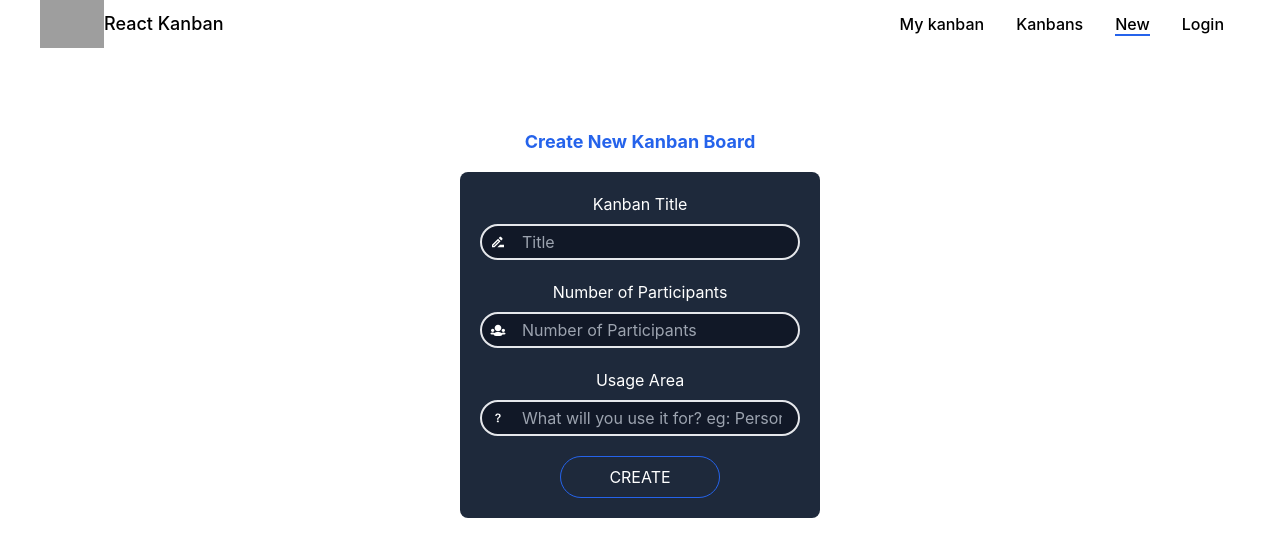
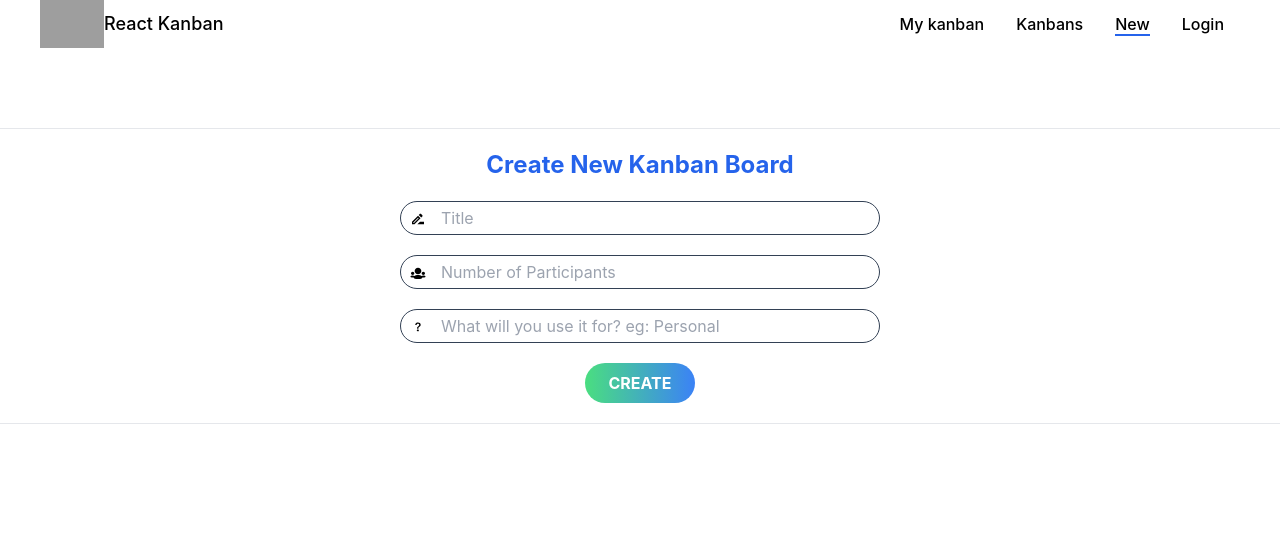
Before and after one commit to MustafaYavas/kanban-board, a React (Create React App) app in the folder client/: page /boards/new in a window 1280 px wide. Shown: the top 556 px of the page. Built offline with nearby package versions, Linux system fonts and the light colour scheme; grey boxes are pictures that could not be loaded.

Commit message:
Update form styles

```diff
--- a/client/src/boards/components/NewKanban/NewKanbanForm.js
+++ b/client/src/boards/components/NewKanban/NewKanbanForm.js
@@ -11,28 +11,26 @@ const NewKanbanForm = () => {
 	};
 
 	return (
-		<div className='flex flex-col justify-center items-center mt-20 text-white'>
-			<h1 className='text-blue-600 font-bold text-lg mb-4'>
+		<div className='flex flex-col justify-center items-center  my-20 py-5 border-y'>
+			<h1 className='text-2xl font-bold mb-5 text-blue-600'>
 				Create New Kanban Board
 			</h1>
 
-			<form className='p-5 bg-slate-800 rounded-lg'>
+			<form className='rounded-lg'>
 				<Input
 					icon={<MdOutlineDriveFileRenameOutline />}
-					label='Kanban Title'
-					iconClass='top-2.5 left-2.5 mt-2'
-					className='bg-gray-900 mb-5 mt-2 border-2 rounded-3xl p-1 pr-4 pl-10 focus:border-blue-600'
-					style={{ width: '20rem' }}
+					iconClass='top-2.5 left-2.5'
+					className=' mb-5 border border-slate-700 rounded-3xl p-1 pr-4 pl-10 focus:border-blue-600'
+					style={{ width: '30rem' }}
 					type='text'
 					placeholder='Title'
 				/>
 
 				<Input
 					icon={<TiGroup />}
-					label='Number of Participants'
-					iconClass='top-2.5 left-2.5 mt-2'
-					className='bg-gray-900 mb-5 mt-2 border-2 rounded-3xl p-1 pr-4 pl-10 focus:border-blue-600'
-					style={{ width: '20rem' }}
+					iconClass='top-2.5 left-2.5'
+					className='mb-5 border border-slate-700 rounded-3xl p-1 pr-4 pl-10 focus:border-blue-600'
+					style={{ width: '30rem' }}
 					type='number'
 					min='1'
 					max='20'
@@ -41,10 +39,9 @@ const NewKanbanForm = () => {
 
 				<Input
 					icon={<BsQuestion />}
-					label='Usage Area'
-					iconClass='top-2.5 left-2.5 mt-2'
-					className='bg-gray-900 mb-5 mt-2 border-2 rounded-3xl p-1 pr-4 pl-10 focus:border-blue-600'
-					style={{ width: '20rem' }}
+					iconClass='top-2.5 left-2.5'
+					className='mb-5 border border-slate-700 rounded-3xl p-1 pr-4 pl-10 focus:border-blue-600'
+					style={{ width: '30rem' }}
 					type='text'
 					placeholder='What will you use it for? eg: Personal'
 				/>
@@ -52,7 +49,7 @@ const NewKanbanForm = () => {
 				<div className='flex justify-center'>
 					<Button
 						type='submit'
-						className='border border-blue-600 p-2 rounded-3xl hover:bg-blue-600 w-1/2'
+						className='rounded-3xl px-6 py-2 text-white bg-gradient-to-r from-green-400 to-blue-500 hover:from-pink-500 hover:to-yellow-500 text-black text-center font-bold'
 						onClick={createKanbanHandler}
 					>
 						CREATE
--- a/client/src/users/components/AuthForm.js
+++ b/client/src/users/components/AuthForm.js
@@ -1,5 +1,5 @@
-import login from '../../assets/login.png';
-import styles from './AuthForm.module.css';
+// import login from '../../assets/login.png';
+// import styles from './AuthForm.module.css';
 import Input from '../../shared/components/UI/Input/Input';
 import Button from '../../shared/components/UI/Button';
 
@@ -12,48 +12,40 @@ const AuthForm = () => {
 	const [isLogin, setIsLogin] = useState(false);
 
 	const switchAuthModeHandler = () => {
-        setIsLogin(!isLogin)
-    }
+		setIsLogin(!isLogin);
+	};
 
 	return (
-        <div className='h-full flex justify-center items-center'>
-            <div className='mx-auto w-1/2 rounded-lg flex flex-col justify-center items-center shadow-2xl bg-slate-800'>
-                <div className={`${styles.container} border-b border-slate-700`}>
-                    <img className='rounded-t-lg' src={login} alt='login' />
-                </div>
-
-
-                <div className='flex flex-col justify-center items-center text-white my-5'>
-                    <h1 className='text-xl mb-5'>
+		<div className='flex flex-col justify-center items-center my-20 py-5 border-y'>
+			<h1 className='text-2xl font-bold mb-5 text-blue-600'>
 				{isLogin ? 'USER SIGNUP' : 'USER LOGIN'}
 			</h1>
 
 			<Input
-                        icon={<MdAlternateEmail/>}
+				icon={<MdAlternateEmail />}
 				iconClass='top-2.5 left-2.5'
-                        className='bg-gray-900 mb-5 border border-slate-700 rounded-3xl p-1 pr-4 pl-8'
-                        style={{width: '20rem'}}
+				className='mb-5 border border-slate-700 rounded-3xl p-1 pr-4 pl-12 focus:border-blue-600'
+				style={{ width: '30rem' }}
 				type='email'
 				placeholder='email'
 			/>
 
-                    {
-                        isLogin &&
+			{isLogin && (
 				<Input
 					icon={<RiUserLine />}
 					iconClass='top-2.5 left-2.5'
-                            className='bg-gray-900 mb-5 border border-slate-700 rounded-3xl p-1 pr-4 pl-8'
-                            style={{width: '20rem'}}
+					className='mb-5 border border-slate-700 rounded-3xl p-1 pr-4 pl-12 focus:border-blue-600'
+					style={{ width: '30rem' }}
 					type='text'
 					placeholder='name'
 				/>
-                    }
+			)}
 
 			<Input
 				icon={<RiLockPasswordLine />}
 				iconClass='top-2.5 left-2.5'
-                        className='bg-gray-900 mb-5 border border-slate-700 rounded-3xl p-1 pr-4 pl-8'
-                        style={{width: '20rem'}}
+				className='mb-5 border border-slate-700 rounded-3xl p-1 pr-4 pl-12 focus:border-blue-600'
+				style={{ width: '30rem' }}
 				type='password'
 				placeholder='password'
 			/>
@@ -63,19 +55,19 @@ const AuthForm = () => {
 				onClick={switchAuthModeHandler}
 				type='button'
 			>
-                        {isLogin ? 'Already have an account?' : "Don't have an account?"}
+				{isLogin
+					? 'Already have an account?'
+					: "Don't have an account?"}
 			</Button>
 
 			<Link
 				to='/all-boards'
-                        className='rounded-3xl px-6 py-2 text-white bg-gradient-to-r from-rose-600 to-indigo-900 hover:from-rose-500 hover:to-indigo-800 text-black font-bold'
+				className='rounded-3xl px-6 py-2 text-white bg-gradient-to-r from-green-400 to-blue-500 hover:from-pink-500 hover:to-yellow-500 text-black text-center font-bold'
 			>
 				{isLogin ? 'SIGNUP' : 'LOGIN'}
 			</Link>
 		</div>
-            </div>
-        </div>
-    )
-}
+	);
+};
 
 export default AuthForm;
--- a/client/src/users/components/AuthForm.module.css
+++ /dev/null
@@ -1,11 +0,0 @@
-.container {
-    height: 100%;
-    width: 100%;
-}
-
-.container img {
-    width: 100%;
-    height: 250px;
-    object-fit: cover;
-    border-top-right-radius: 1rem;
-}
```
Lines whose indentation alone changed are shown as unchanged.
